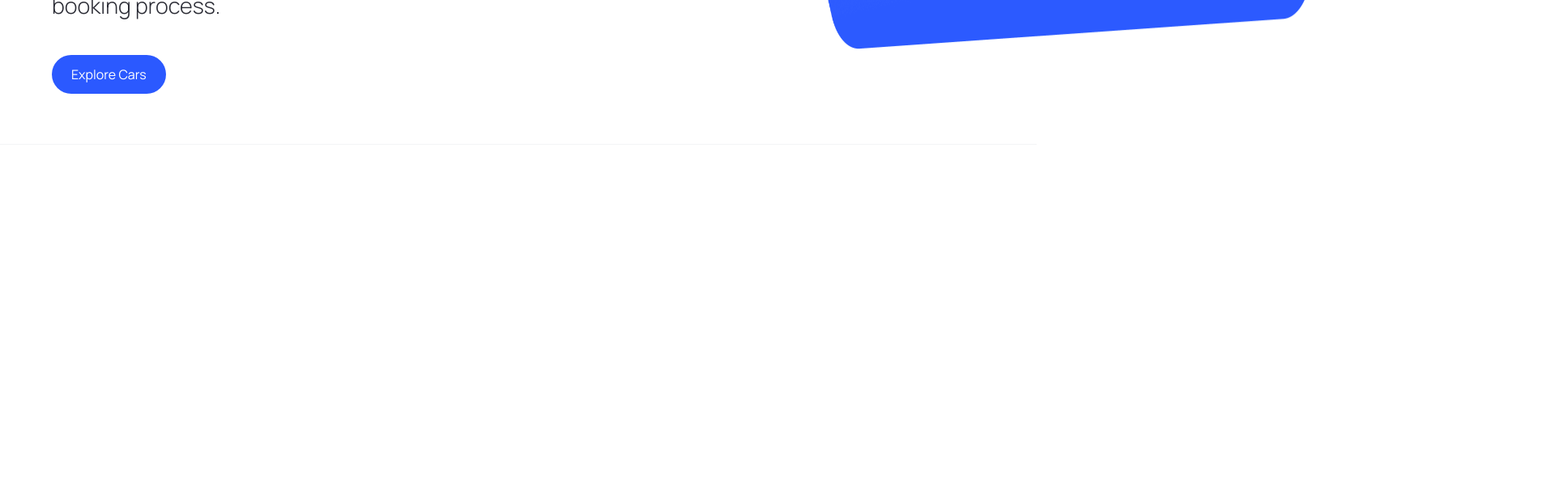
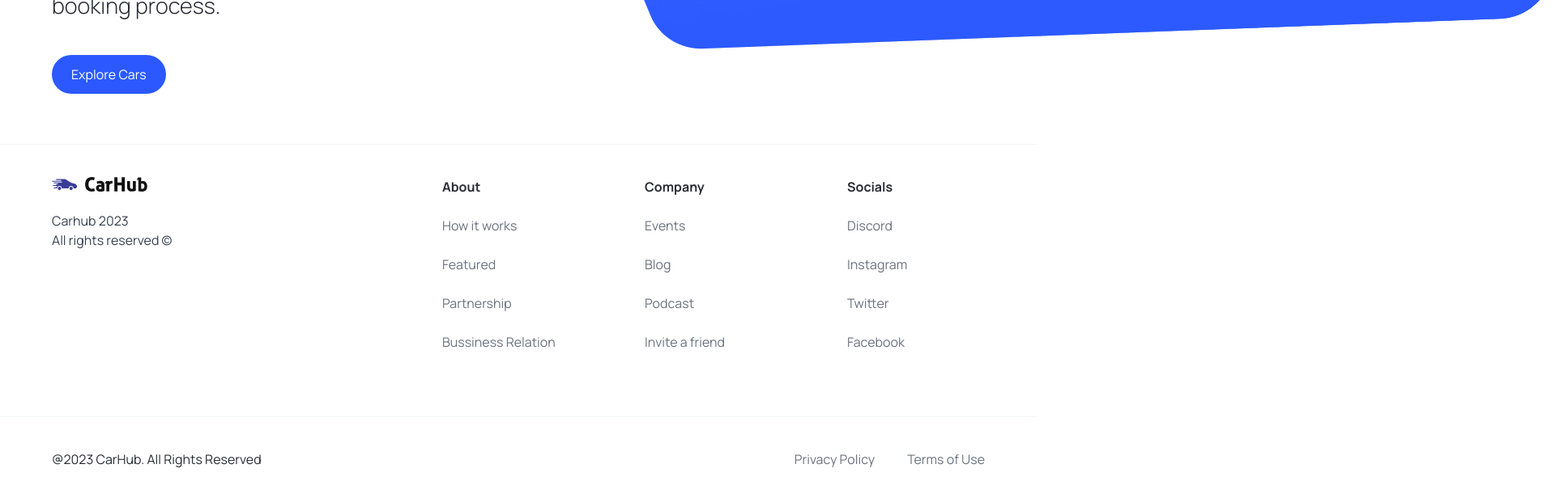
Before and after one commit to khurrams4/car_hub, a Next.js app: page / in a window 1280 px wide. Shown: the part 642-1258 px from the top of the page at 81% size, 1920 px wide, since content can reach past the window. Before the commit the page ends 821 px from the top, so only its background shows below. Built offline with nearby package versions, Linux system fonts and the light colour scheme.

Commit message:
image overlay...

```diff
--- a/components/Footer.tsx
+++ b/components/Footer.tsx
@@ -2,15 +2,60 @@
 import Image from "next/image";
 
 import CustomButton from "./CustomButton";
+import { footerLinks } from "@/constants";
 
 const Footer = () => {
   return (
     <footer className="flex , flex-col , text-black-100 mt-5 border-t border-gray-100">
-        <div className="flex max-md:flex">
-          <div>
+        <div className="flex max-md:flex-col flex-wrap justify-between gap-5 sm:px-16 px-6 py-10">
+          <div className="flex flex-col justify-start items-start gap-6 ">
+            <Image
+                src="/logo.svg"
+                alt="logo"
+                width={118}
+                height={18}
+                className="object-contain"
+             />
+             <p className="text-base text-gray-700">
+                Carhub 2023 <br />
+                All rights reserved &copy;
+             </p>
+
+          </div>
+          <div className="footer__links">
+            {
+              footerLinks.map((link)=>(
+                <div  key={link.title} className="footer__link">
+                  <h3 className="font-bold">{link.title}</h3>
+                  {link.links.map((item)=>(
+                    <Link
+                       key={item.title}
+                       href={item.url}
+                       className="text-gray-500"
+                      >
+                        {item.title}
+                    </Link>
+                  ))}
+
+                </div>
+              ))
+            }
 
           </div>
         </div>
+          <div className="flex justify-between items-center flex-wrap mt-10 border-t border-gray-100 sm:px-16 px-6 py-10">
+            <p> @2023 CarHub. All Rights Reserved</p>
+              <div className="footer__copyrights-link">
+                <Link href="/" className="text-gray-500">
+                  Privacy Policy
+                </Link>
+                <Link href="/" className="text-gray-500">
+                  Terms of Use
+                </Link>
+
+              </div>
+
+          </div>
         </footer>
   )
 }
--- a/components/Hero.tsx
+++ b/components/Hero.tsx
@@ -28,8 +28,8 @@
             fill
             className='object-contain'
             />
+        </div>
             <div className='hero__image-overlay'/>
-        </div>
       </div>
      </div>
   )
--- /dev/null
+++ b/constants/index.ts
@@ -0,0 +1,101 @@
+export const manufacturers = [
+    "Acura",
+    "Alfa Romeo",
+    "Aston Martin",
+    "Audi",
+    "Bentley",
+    "BMW",
+    "Buick",
+    "Cadillac",
+    "Chevrolet",
+    "Chrysler",
+    "Citroen",
+    "Dodge",
+    "Ferrari",
+    "Fiat",
+    "Ford",
+    "GMC",
+    "Honda",
+    "Hyundai",
+    "Infiniti",
+    "Jaguar",
+    "Jeep",
+    "Kia",
+    "Lamborghini",
+    "Land Rover",
+    "Lexus",
+    "Lincoln",
+    "Maserati",
+    "Mazda",
+    "McLaren",
+    "Mercedes-Benz",
+    "MINI",
+    "Mitsubishi",
+    "Nissan",
+    "Porsche",
+    "Ram",
+    "Rolls-Royce",
+    "Subaru",
+    "Tesla",
+    "Toyota",
+    "Volkswagen",
+    "Volvo",
+  ];
+
+  export const yearsOfProduction = [
+    { title: "Year", value: "" },
+    { title: "2015", value: "2015" },
+    { title: "2016", value: "2016" },
+    { title: "2017", value: "2017" },
+    { title: "2018", value: "2018" },
+    { title: "2019", value: "2019" },
+    { title: "2020", value: "2020" },
+    { title: "2021", value: "2021" },
+    { title: "2022", value: "2022" },
+    { title: "2023", value: "2023" },
+  ];
+
+  export const fuels = [
+    {
+      title: "Fuel",
+      value: "",
+    },
+    {
+      title: "Gas",
+      value: "Gas",
+    },
+    {
+      title: "Electricity",
+      value: "Electricity",
+    },
+  ];
+
+  export const footerLinks = [
+    {
+      title: "About",
+      links: [
+        { title: "How it works", url: "/" },
+        { title: "Featured", url: "/" },
+        { title: "Partnership", url: "/" },
+        { title: "Bussiness Relation", url: "/" },
+      ],
+    },
+    {
+      title: "Company",
+      links: [
+        { title: "Events", url: "/" },
+        { title: "Blog", url: "/" },
+        { title: "Podcast", url: "/" },
+        { title: "Invite a friend", url: "/" },
+      ],
+    },
+    {
+      title: "Socials",
+      links: [
+        { title: "Discord", url: "/" },
+        { title: "Instagram", url: "/" },
+        { title: "Twitter", url: "/" },
+        { title: "Facebook", url: "/" },
+      ],
+    },
+  ];
```
